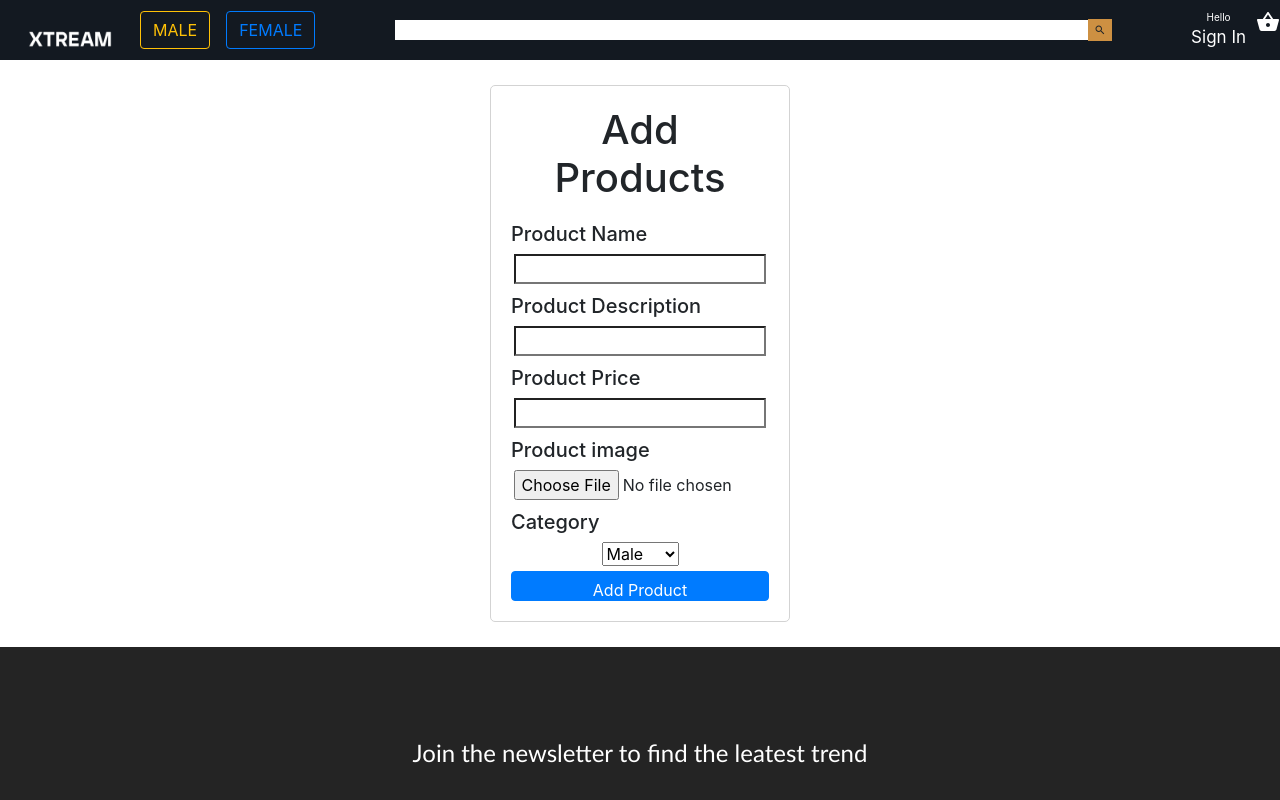
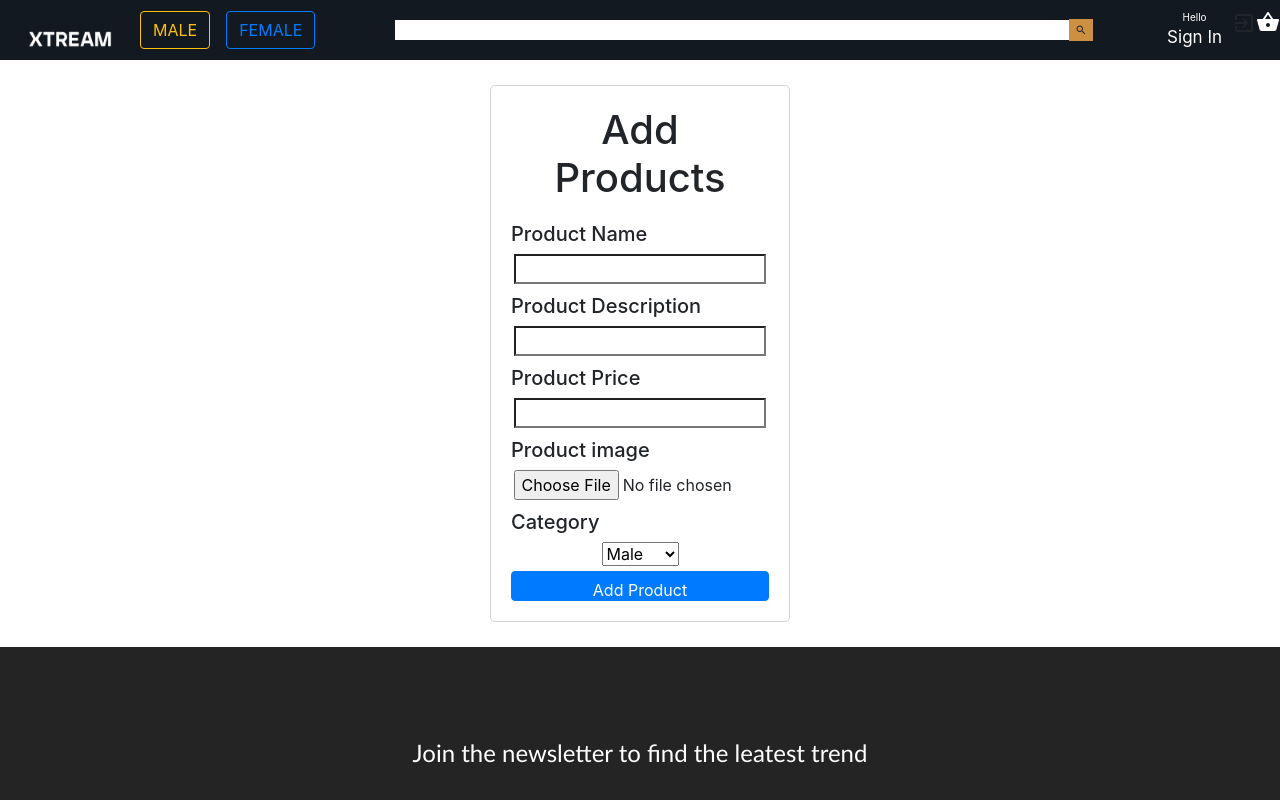
Before and after one commit to isseidangol/xtreme-react-js, a React (Create React App) app: page /add in a window 1280 px wide. Shown: the top 800 px of the page. Built offline with nearby package versions, Linux system fonts and the light colour scheme.

Commit message:
logout added

```diff
--- a/src/Header/Header.js
+++ b/src/Header/Header.js
@@ -2,6 +2,7 @@ import {Component,state,switchFemale,switchMale} from 'react';
 import  './Header.css'
 import SearchIcon from '@material-ui/icons/Search';
 import ShoppingBasketIcon from '@material-ui/icons/ShoppingBasket';
+import ExitToAppIcon from '@material-ui/icons/ExitToApp';
 import {Container,Row,Col}from "react-bootstrap";
 import {Link} from "react-router-dom"
 
@@ -78,6 +79,10 @@ class Header extends Component{
                   {userType}
                 </Link>
 
+                <div className="header_logout">
+                    <ExitToAppIcon/>
+                </div>
+
                 <Link to = "/Checkout">
                    <div className="header_optionBasket">
 
```
